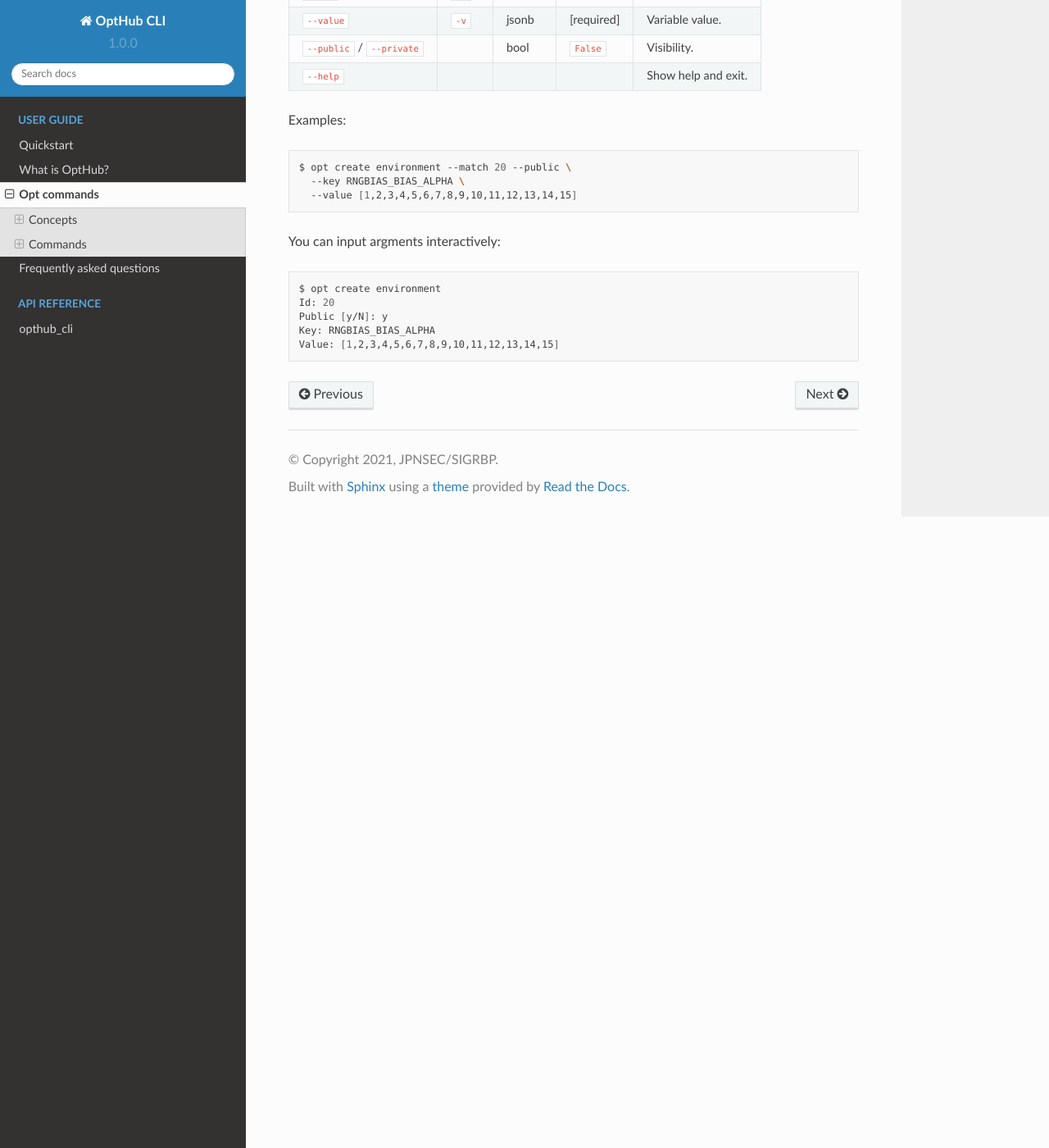
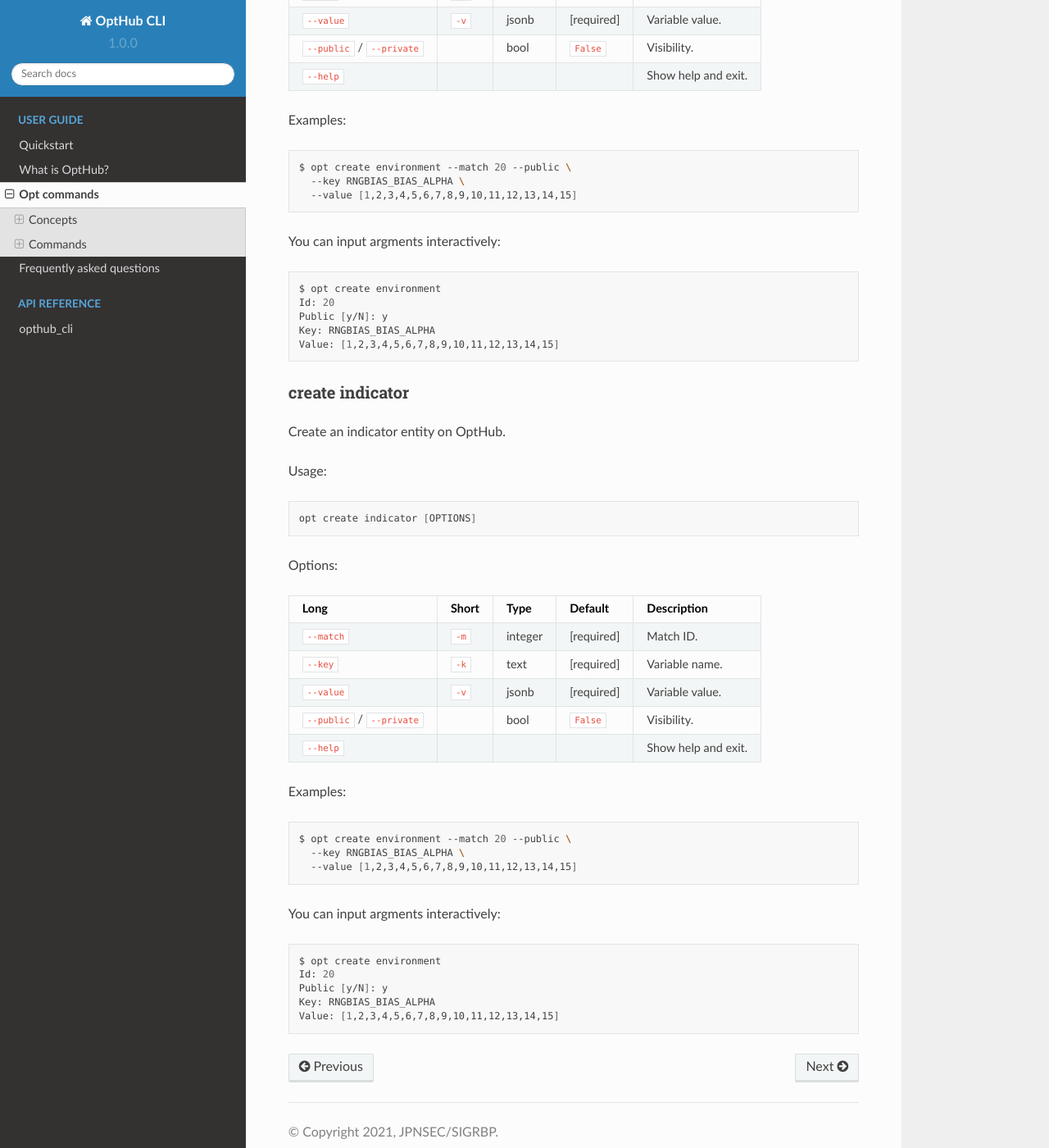
Before and after one commit to opthub-org/opthub-cli, a Sphinx documentation site: the page built from docs/commands.rst, in a window 1280 px wide and 1400 px high, scrolled down 4084 px. Shown: the whole window at 82% size. Built offline with Sphinx 7.4.7 and the Read the Docs theme 2.0.0, drawn with Linux system fonts in a browser that asks for light colours.

Commit message:
Update docs

```diff
--- a/docs/commands.rst
+++ b/docs/commands.rst
@@ -219,3 +219,45 @@ You can input argments interactively:
    Public [y/N]: y
    Key: RNGBIAS_BIAS_ALPHA
    Value: [1,2,3,4,5,6,7,8,9,10,11,12,13,14,15]
+
+
+create indicator
+^^^^^^^^^^^^^^^^
+
+Create an indicator entity on OptHub.
+
+Usage:
+
+.. code-block:: bash
+
+   opt create indicator [OPTIONS]
+
+Options:
+
+============================ ====== ================== ========== ========================
+Long                         Short  Type               Default    Description
+============================ ====== ================== ========== ========================
+``--match``                  ``-m`` integer            [required] Match ID.
+``--key``                    ``-k`` text               [required] Variable name.
+``--value``                  ``-v`` jsonb              [required] Variable value.
+``--public`` / ``--private``        bool               ``False``  Visibility.
+``--help``                                                        Show help and exit.
+============================ ====== ================== ========== ========================
+
+Examples:
+
+.. code-block:: bash
+
+   $ opt create environment --match 20 --public \
+     --key RNGBIAS_BIAS_ALPHA \
+     --value [1,2,3,4,5,6,7,8,9,10,11,12,13,14,15]
+
+You can input argments interactively:
+
+.. code-block:: bash
+
+   $ opt create environment
+   Id: 20
+   Public [y/N]: y
+   Key: RNGBIAS_BIAS_ALPHA
+   Value: [1,2,3,4,5,6,7,8,9,10,11,12,13,14,15]
```
Also changed, not shown: opthub_cli/__init__.py (+28 -19 lines).
